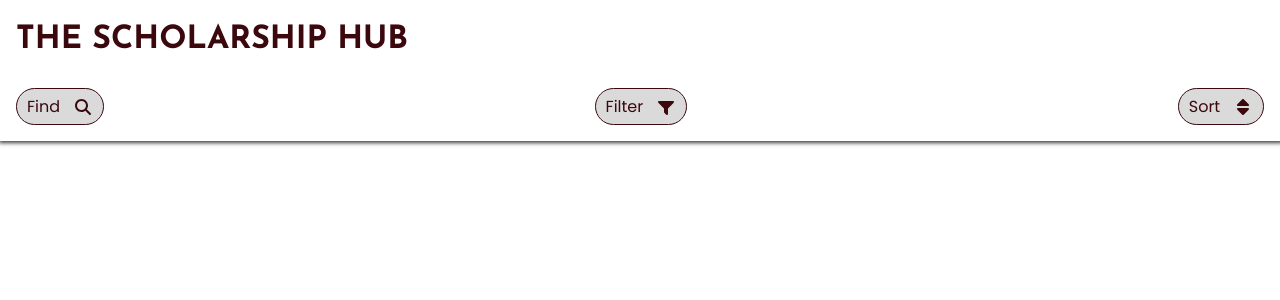
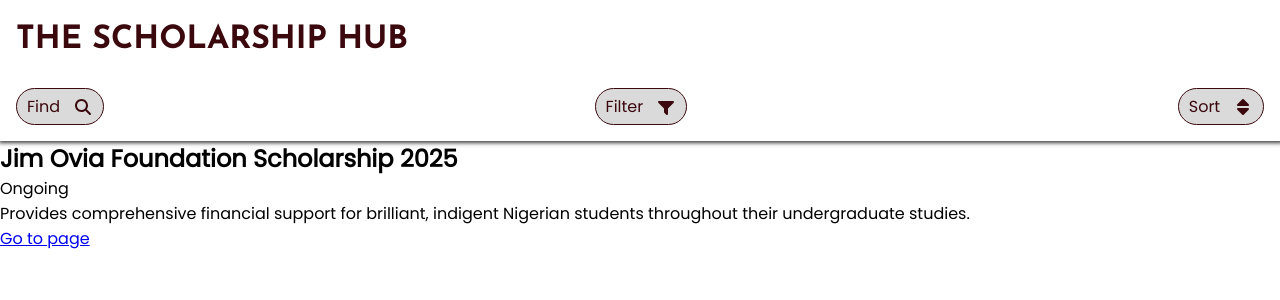
Before and after one commit to Uriri-007/Scholarship-Hub, a React (Vite) app: page / in a window 1280 px wide. Shown: the top 300 px of the page. Built offline with nearby package versions, Linux system fonts and the light colour scheme; no server answers.

Commit message:
Add some placeholder content for the main

```diff
--- a/src/components/Scholarships.jsx
+++ b/src/components/Scholarships.jsx
@@ -14,23 +14,41 @@
   const TABLE_ID = import.meta.env.VITE_AIRTABLE_TABLE_ID
   const API_URL = `https://api.airtable.com/v0/${BASE_ID}/${TABLE_ID}`
 
-
-useEffect(() => {
+  useEffect(() => {
     axios.get(API_URL, {
         headers: {
-            "Authorization": `Bearer ${AIRTABLE_PAT}`,
+            Authorization: `Bearer ${AIRTABLE_PAT}`,
         },
     })
     .then(response => {
         setData(response)
-        alert(`data ${data}`)
         return
     })
     .catch(err => {
         setError(err)
-        alert(`error ${error}`)
         return
     });
 }, []);
 
+  return (
+    <main>
+      <div className="scholarship">
+        <div>
+          <h2>Jim Ovia Foundation Scholarship 2025</h2>
+          <span>Ongoing</span>
+        </div>
+
+        <p>Provides comprehensive financial support for brilliant, indigent Nigerian students throughout their undergraduate studies.</p>
+
+        <div className="features">
+          <span></span>
+          <span></span>
+          <span></span>
+        </div>
+
+        <a href="https://jimoviafoundation.org/2025-jim-ovia-scholarship-application-new-applicants/" rel="noopener noreferrer" target="_blank">Go to page</a>
+      </div>
+    </main>
+    )
+
 }
```
